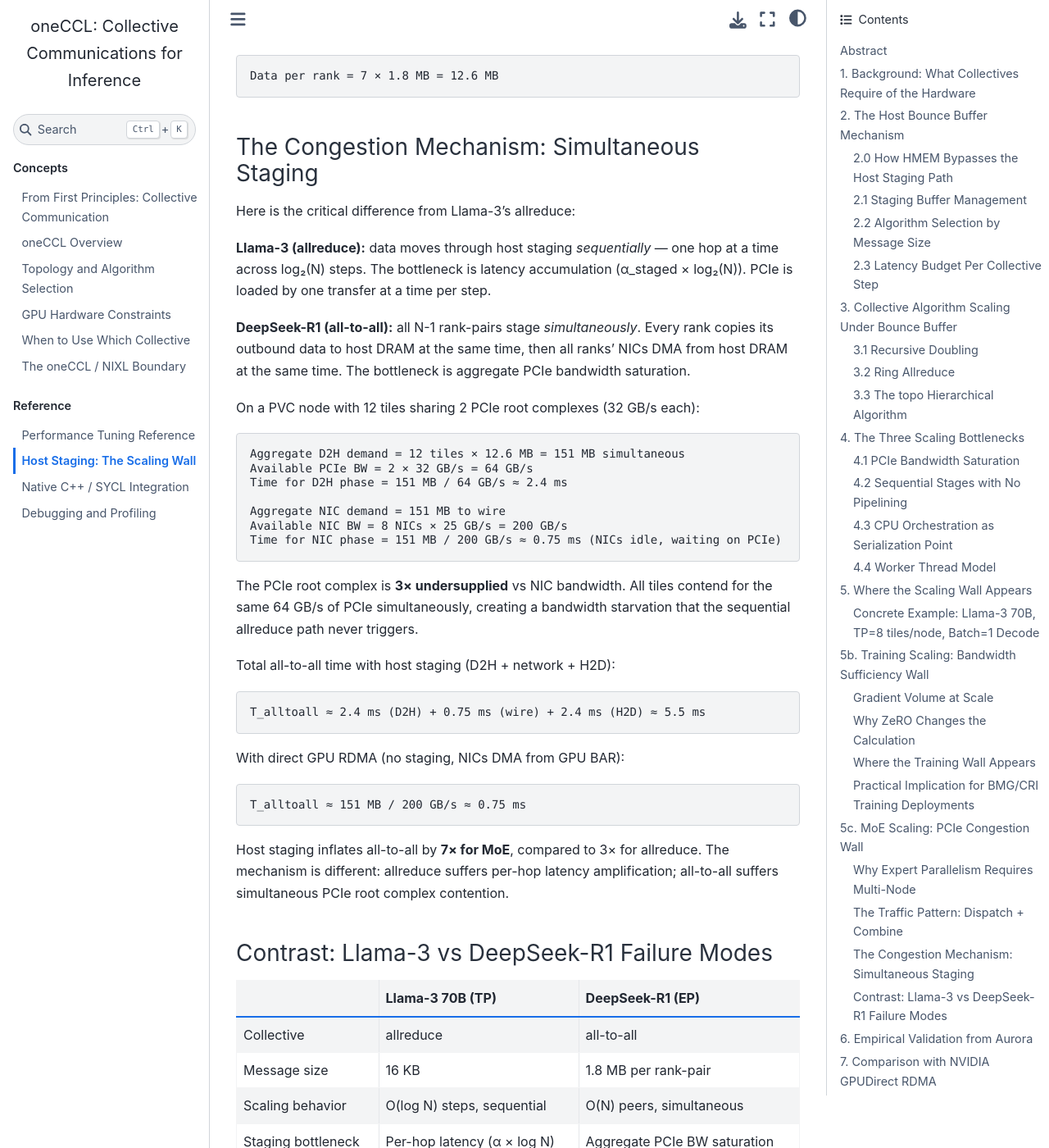
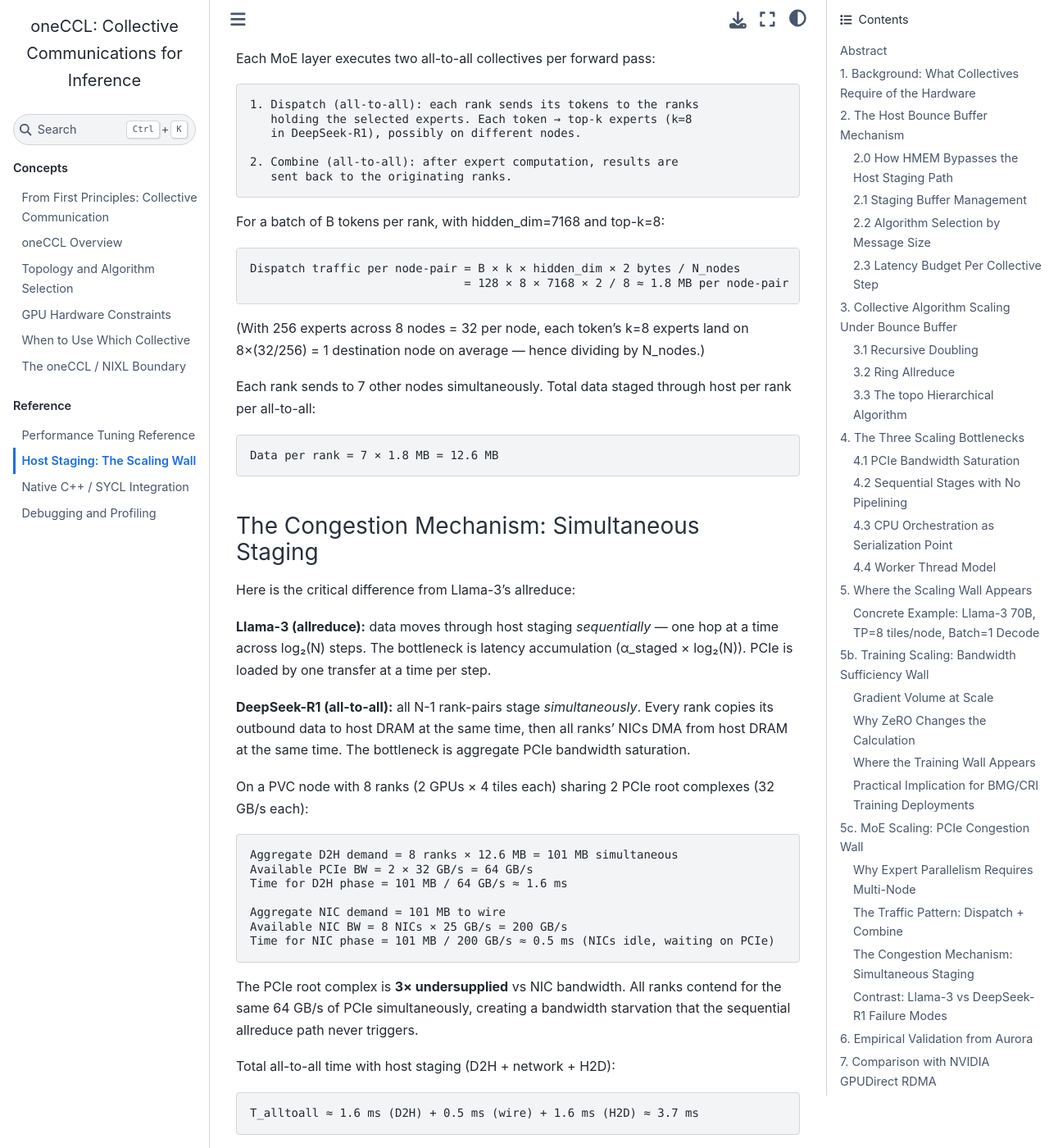
Before and after one commit to tsg-/oneccl-tutorial, a Jupyter Book: the page built from chapters/host_staging_scaling.md, in a window 1280 px wide and 1400 px high, scrolled down 18422 px. Shown: the whole window at 82% size. Built offline with Jupyter Book 1.0.4 settings and Sphinx 7.4.7 and the Sphinx Book theme 1.1.4, drawn with Linux system fonts in a browser that asks for light colours; pages that are not in the unit, such as notebooks, are missing from menus; some of the changed text lies outside the part shown.

Commit message:
Fix ring allreduce diagram and arithmetic errors
- Add correct ring allreduce trace to §3.2 (4 GPUs, chunk rotation)
- Fix chunk-to-GPU assignment in 00_foundations.md (GPU3 holds sum(A),
  not GPU1 — chunks travel N-1=3 hops downstream)
- Fix MoE dispatch formula: divide by N_nodes (8), not N_ranks (64);
  downstream numbers (12.6 MB, 101 MB, 3.7 ms) already consistent
- Fix training T_compute: include seq_len (32×1024 tokens, not 32)
- Fix PVC MoE congestion: 8 ranks/node (matching 64-rank setup), not 12

Co-Authored-By: Claude Opus 4.6 <noreply@anthropic.com>

````diff
--- a/chapters/host_staging_scaling.md
+++ b/chapters/host_staging_scaling.md
@@ -319,6 +319,27 @@ this collapses to:
 
 ```
 T_ring ≈ 2*N * α + 2*M/β
+```
+
+```
+Ring allreduce (4 GPUs, M bytes, broken into 4 chunks A, B, C, D):
+
+  Step 1 (reduce-scatter): Every GPU sends ONE chunk (M/4 bytes).
+    GPU0 sends A_0 → GPU1        GPU1 sends B_1 → GPU2
+    GPU2 sends C_2 → GPU3        GPU3 sends D_3 → GPU0
+
+    GPU1 accumulates: A_0+A_1    GPU2: B_1+B_2    GPU3: C_2+C_3    GPU0: D_3+D_0
+
+  Steps 2-3 (reduce-scatter): GPUs forward the newly accumulated partial sums.
+    After 3 steps, each GPU holds exactly one fully-reduced chunk:
+    GPU0 holds sum(B)   GPU1 holds sum(C)   GPU2 holds sum(D)   GPU3 holds sum(A)
+
+  Steps 4-6 (allgather): Distribute the completed chunks.
+    GPU0 passes sum(B) → GPU1.  GPU1 passes sum(C) → GPU2.  etc.
+    After 3 steps, all GPUs have the full sum(A, B, C, D).
+
+  Result: 2(N-1) = 6 steps.  Per-GPU traffic: 2(N-1)/N × M = 1.5M.
+  No redundant data moved — optimal bandwidth utilization for large M.
 ```
 
 Ring's O(N) latency scaling makes it unsuitable for large-N inference.
@@ -727,11 +748,12 @@ T_compute = FLOPs_per_step / (TFLOPS_per_GPU × N_GPUs)
 Wall condition: T_comm > T_compute (can no longer hide comm behind compute)
 ```
 
-For 7B model, p=8 GPUs, 25 GB/s per-rank PCIe bandwidth, batch=32:
+For 7B model, p=8 GPUs, 25 GB/s per-rank PCIe bandwidth,
+batch=32 sequences × seq_len=1024 = 32K tokens per step:
 
 ```
 T_comm ≈ 2 × 0.875 × 14 GB / 25 GB/s ≈ 980 ms
-T_compute ≈ 2 × 7×10⁹ × 32 / (100 TFLOPS × 8) ≈ 560 ms
+T_compute ≈ 2 × 7×10⁹ × 32×1024 / (100 TFLOPS × 8) ≈ 570 ms
 
 T_comm > T_compute → bandwidth-bound at 8 GPUs for this config
 ```
@@ -792,14 +814,17 @@ Each MoE layer executes two all-to-all collectives per forward pass:
    sent back to the originating ranks.
 ```
 
-For a batch of B tokens, with hidden_dim=7168 and top-k=8:
+For a batch of B tokens per rank, with hidden_dim=7168 and top-k=8:
 ```
-Dispatch message per rank = B × k × hidden_dim × 2 bytes / N_ranks
-                          = 128 × 8 × 7168 × 2 / 64 = 1.8 MB per rank-pair
+Dispatch traffic per node-pair = B × k × hidden_dim × 2 bytes / N_nodes
+                               = 128 × 8 × 7168 × 2 / 8 ≈ 1.8 MB per node-pair
 ```
 
-With N=8 nodes (64 ranks), each rank sends to (N-1)=7 other nodes
-simultaneously. Total data staged through host per rank per all-to-all:
+(With 256 experts across 8 nodes = 32 per node, each token's k=8 experts
+land on 8×(32/256) = 1 destination node on average — hence dividing by N_nodes.)
+
+Each rank sends to 7 other nodes simultaneously. Total data staged through
+host per rank per all-to-all:
 ```
 Data per rank = 7 × 1.8 MB = 12.6 MB
 ```
@@ -817,29 +842,30 @@ rank copies its outbound data to host DRAM at the same time, then all ranks'
 NICs DMA from host DRAM at the same time. The bottleneck is aggregate PCIe
 bandwidth saturation.
 
-On a PVC node with 12 tiles sharing 2 PCIe root complexes (32 GB/s each):
+On a PVC node with 8 ranks (2 GPUs × 4 tiles each) sharing 2 PCIe root
+complexes (32 GB/s each):
 ```
-Aggregate D2H demand = 12 tiles × 12.6 MB = 151 MB simultaneous
+Aggregate D2H demand = 8 ranks × 12.6 MB = 101 MB simultaneous
 Available PCIe BW = 2 × 32 GB/s = 64 GB/s
-Time for D2H phase = 151 MB / 64 GB/s ≈ 2.4 ms
+Time for D2H phase = 101 MB / 64 GB/s ≈ 1.6 ms
 
-Aggregate NIC demand = 151 MB to wire
+Aggregate NIC demand = 101 MB to wire
 Available NIC BW = 8 NICs × 25 GB/s = 200 GB/s
-Time for NIC phase = 151 MB / 200 GB/s ≈ 0.75 ms (NICs idle, waiting on PCIe)
+Time for NIC phase = 101 MB / 200 GB/s ≈ 0.5 ms (NICs idle, waiting on PCIe)
 ```
 
-The PCIe root complex is **3× undersupplied** vs NIC bandwidth. All tiles
+The PCIe root complex is **3× undersupplied** vs NIC bandwidth. All ranks
 contend for the same 64 GB/s of PCIe simultaneously, creating a bandwidth
 starvation that the sequential allreduce path never triggers.
 
 Total all-to-all time with host staging (D2H + network + H2D):
 ```
-T_alltoall ≈ 2.4 ms (D2H) + 0.75 ms (wire) + 2.4 ms (H2D) ≈ 5.5 ms
+T_alltoall ≈ 1.6 ms (D2H) + 0.5 ms (wire) + 1.6 ms (H2D) ≈ 3.7 ms
 ```
 
 With direct GPU RDMA (no staging, NICs DMA from GPU BAR):
 ```
-T_alltoall ≈ 151 MB / 200 GB/s ≈ 0.75 ms
+T_alltoall ≈ 101 MB / 200 GB/s ≈ 0.5 ms
 ```
 
 Host staging inflates all-to-all by **7× for MoE**, compared to 3× for
@@ -851,7 +877,7 @@ amplification; all-to-all suffers simultaneous PCIe root complex contention.
 | | Llama-3 70B (TP) | DeepSeek-R1 (EP) |
 |---|---|---|
 | Collective | allreduce | all-to-all |
-| Message size | 16 KB | 1.8 MB per rank-pair |
+| Message size | 16 KB | 1.8 MB per node-pair |
 | Scaling behavior | O(log N) steps, sequential | O(N) peers, simultaneous |
 | Staging bottleneck | Per-hop latency (α × log N) | Aggregate PCIe BW saturation |
 | Failure mode | Latency accumulation | Congestion/starvation |
````
Also changed, not shown: chapters/00_foundations.md (+13 -11 lines).
